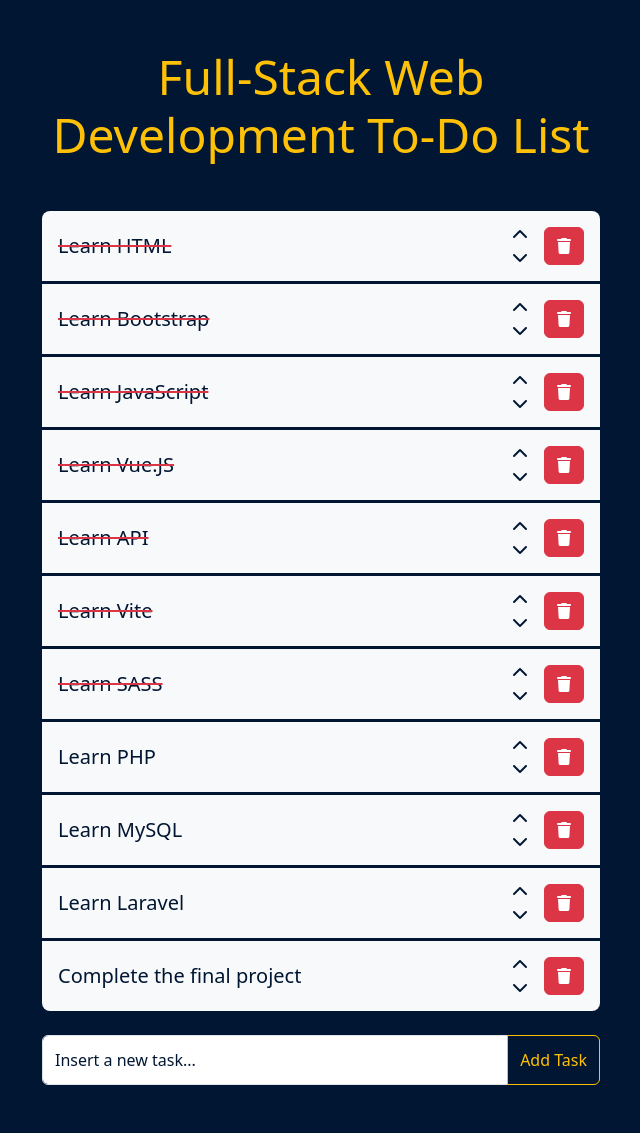
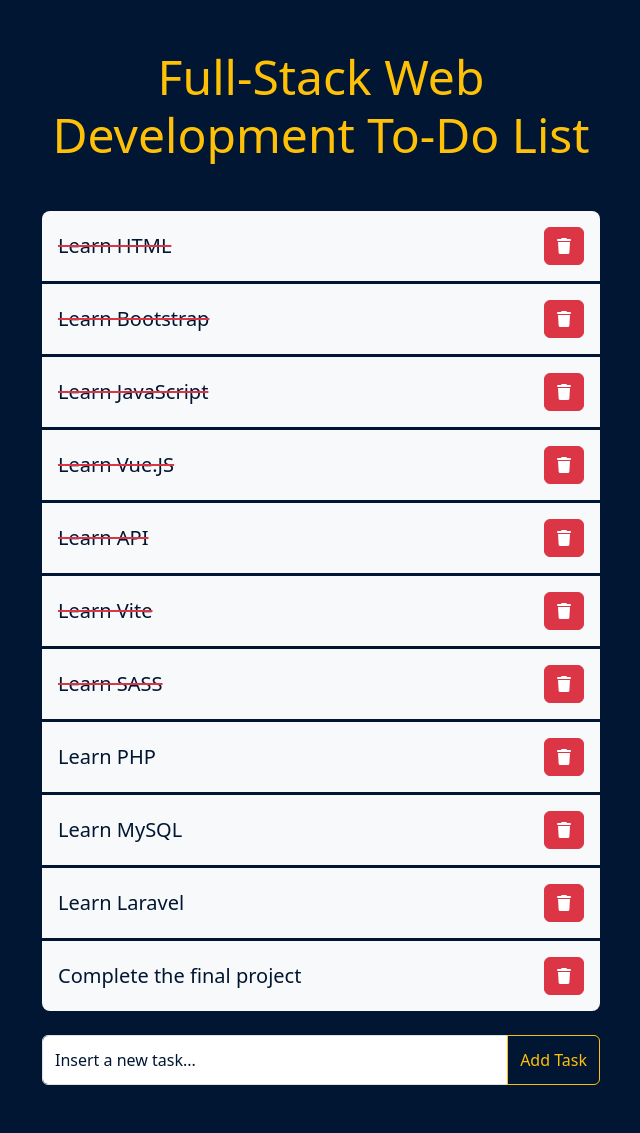
Before and after one commit to mattiavolpe/php-todo-list-json, a PHP site: page / in a window 1280 px wide. Shown: the whole page, without its empty margins (319-959 px from the left). Run offline with PHP 8.4, Linux system fonts and the light colour scheme.

Commit message:
ADD transition on arrows

```diff
--- a/assets/style/app.css
+++ b/assets/style/app.css
@@ -10,12 +10,21 @@ li {
   color: #001632;
 }
 
-li > * {
+li:not(:last-child) {
+  border-bottom: 3px solid #001632;
+}
+
+h5, i {
   cursor: pointer;
 }
 
-li:not(:last-child) {
-  border-bottom: 3px solid #001632;
+.fa-chevron-up, .fa-chevron-down {
+  opacity: 0;
+  transition: opacity 0.3s;
+}
+
+li:hover .fa-chevron-up, li:hover .fa-chevron-down {
+  opacity: 1;
 }
 
 li.completed > h5 {
--- a/vite-version/src/assets/scss/app.scss
+++ b/vite-version/src/assets/scss/app.scss
@@ -10,8 +10,17 @@ body {
   li {
     color: #001632;
 
-    & > * {
+    h5, .fa-chevron-up, .fa-chevron-down {
       cursor: pointer;
+    }
+
+    .fa-chevron-up, .fa-chevron-down {
+      opacity: 0;
+      transition: opacity 0.3s;
+    }
+
+    &:hover .fa-chevron-up, &:hover .fa-chevron-down {
+      opacity: 1;
     }
 
   }
```
